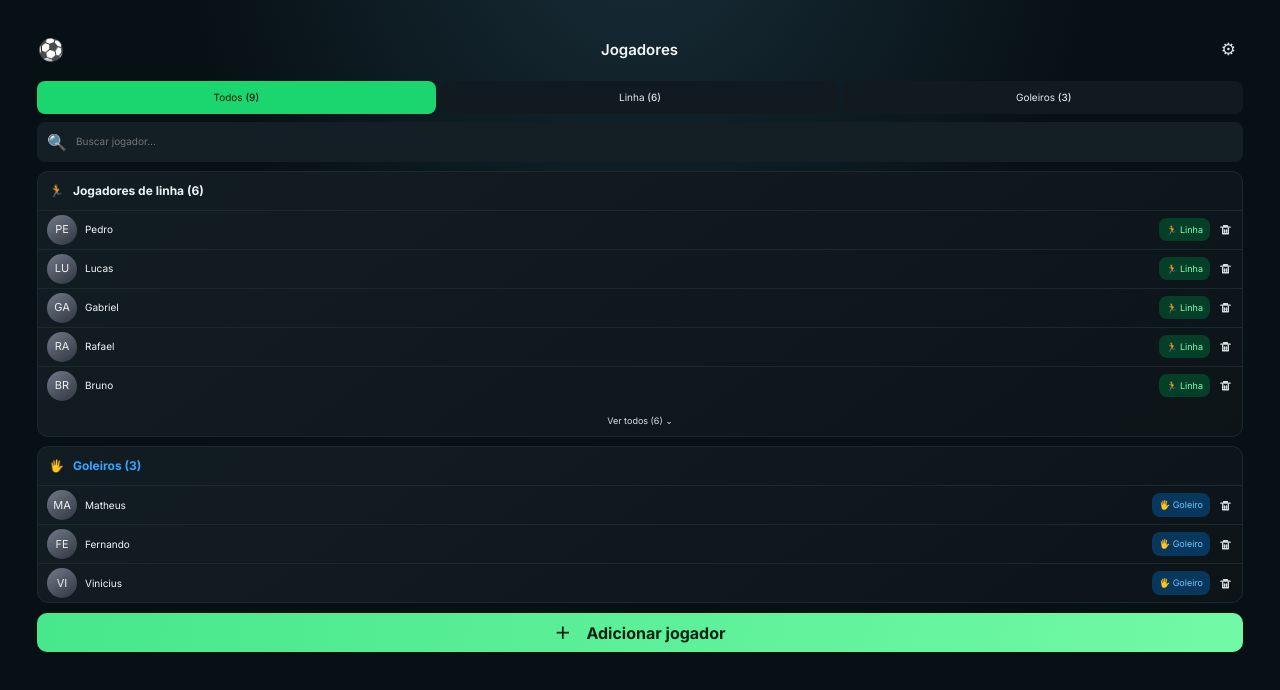
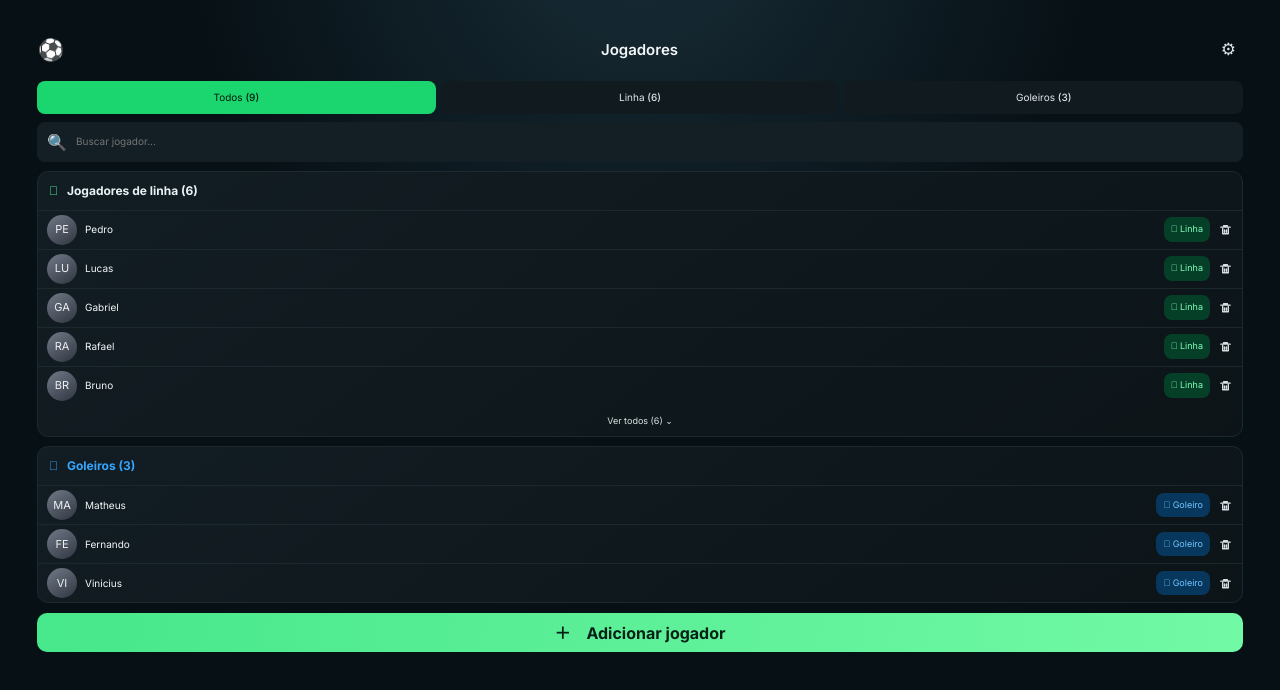
Before and after one commit to TheuFerreira/RachaMix, an Angular app: page / in a window 1280 px wide. Shown: the top 690 px of the page. Built offline with nearby package versions, Linux system fonts and the light colour scheme.

Commit message:
fix: share player type icons across screens

```diff
--- a/src/app/pages/players/player-section.component.html
+++ b/src/app/pages/players/player-section.component.html
@@ -4,7 +4,13 @@
   [class.keeper-section]="type === 'goalkeeper'"
 >
   <div class="group-heading">
-    <span>{{ icon }}</span>
+    <span class="player-type-icon" aria-hidden="true">
+      @if (type === 'line') {
+        &#x1F3C3;
+      } @else {
+        &#x1F590;
+      }
+    </span>
     <strong>{{ title }} ({{ total }})</strong>
     <span>›</span>
   </div>
@@ -25,7 +31,14 @@
         [class.line-tag]="type === 'line'"
         [class.keeper-tag]="type === 'goalkeeper'"
       >
-        {{ icon }} {{ typeLabel }}
+        <span class="player-type-icon" aria-hidden="true">
+          @if (type === 'line') {
+            &#x1F3C3;
+          } @else {
+            &#x1F590;
+          }
+        </span>
+        {{ typeLabel }}
       </span>
       <button
         type="button"
--- a/src/app/pages/players/player-section.component.scss
+++ b/src/app/pages/players/player-section.component.scss
@@ -24,6 +24,10 @@
 
 .group-heading > span:last-child {
   display: none;
+}
+
+.player-type-icon {
+  font-family: 'Segoe UI Emoji', 'Segoe UI Symbol', sans-serif;
 }
 
 .line-section .group-heading {
```
